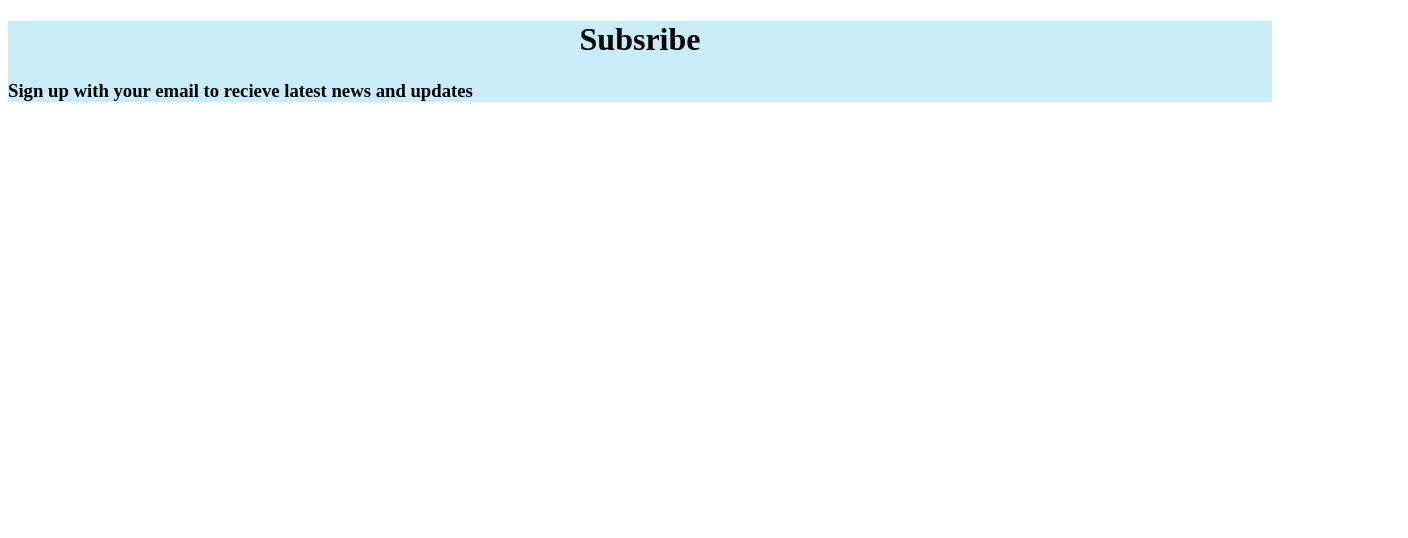
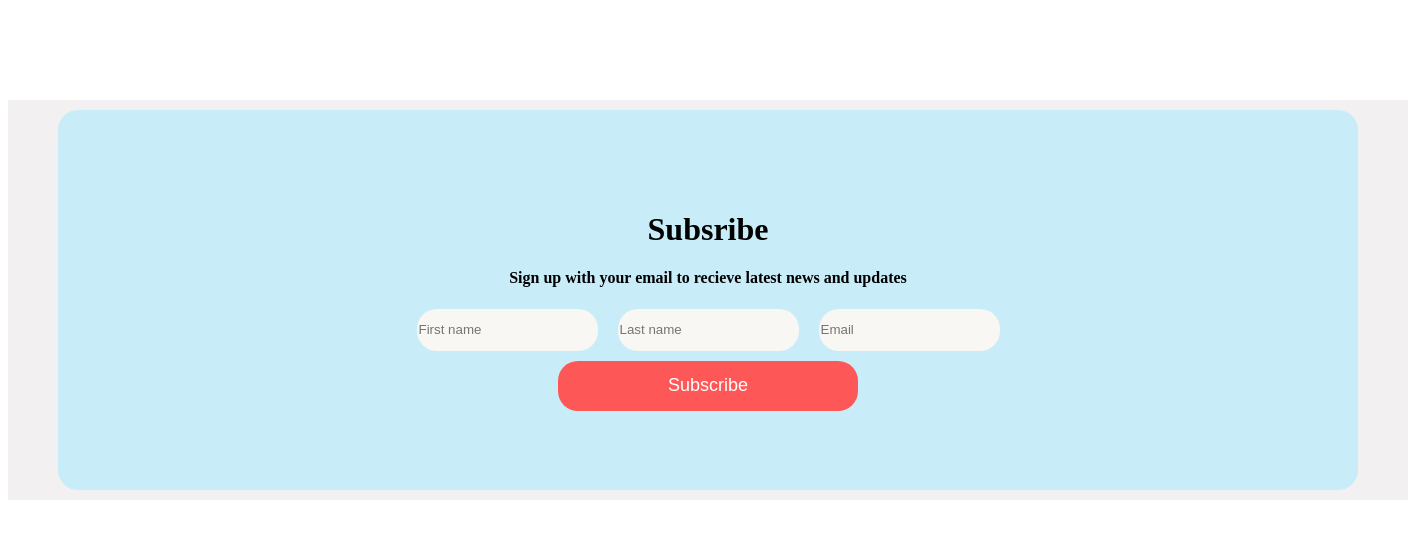
Before and after one commit to Wayne-dot/React, a React app in the folder day_3/second_app/: page / in a window 1280 px wide. Shown: the whole page, 1408 px wide, since content can reach past the window. Built offline with nearby package versions, Linux system fonts and the light colour scheme.

Commit message:
update css of day 3 second app

```diff
--- a/day_3/second_app/public/style.css
+++ b/day_3/second_app/public/style.css
@@ -1,12 +1,65 @@
+@import url('https://fonts.googleapis.com/css2?family=Open+Sans:wght@600&display=swap');
+
+text{
+    font-family: 'Open Sans', sans-serif;
+}
+
 #total_container{
-    background-color: rgb(242, 240, 240);\
+    display: flex;
+    justify-content: center;
+    align-items: center;
+    margin: 0px auto;
+    background-color: rgb(242, 240, 240);
+    height: 400px;
+    width: 1400px;
+    margin-top: 100px;
 }
 
 #sub_container{
+    margin: 0px 0px 0px 0px;
+    display: flex;
+    justify-content: center;
+    align-items: center;
+    flex-direction: column;
     background-color: rgb(200, 237, 249);
+    border-radius: 20px;
+    height: 380px;
+    width: 1300px;
+}
+
+#instruction{
+    margin-top: 0px;
 }
 
 
 .title{
     text-align: center;
 }
+
+button{
+    background-color: rgb(254, 87, 87);
+    border: 0px;
+    width: 300px;
+    height: 50px;
+    border-radius: 20px;
+    text-align: center;
+    margin-top: 10px;
+
+    font-size: large;
+    color: white;
+    cursor: pointer;
+}
+
+
+input{
+    border-radius: 20px;
+    background-color: rgb(248, 247, 244);
+    border: 0px;
+    margin-left: 10px;
+    margin-right: 10px;
+    height: 40px;
+}
+
+input::placeholder{
+
+}
--- a/day_3/second_app/src/index.js
+++ b/day_3/second_app/src/index.js
@@ -6,7 +6,24 @@ const title = (
 )
 
 const instruction = (
-  <h3>Sign up with your email to recieve latest news and updates</h3>
+  <h4 id='instruction'>Sign up with your email to recieve latest news and updates</h4>
+)
+
+const input_data = (
+  <div>
+    <input type="text" id="fname" name="fname" placeholder='First name'></input>
+
+    <input type="text" id="lname" name="lname" placeholder='Last name'></input>
+
+    <input type="text" id="email" name="email" placeholder='Email'></input>
+  </div>
+)
+
+
+const sub_but = (
+  <div>
+    <button>Subscribe</button>
+  </div>
 )
 
 const body = (
@@ -14,6 +31,8 @@ const body = (
     <div id='sub_container'>
       {title}
       {instruction}
+      {input_data}
+      {sub_but}
     </div>
   </div>
 )
```
